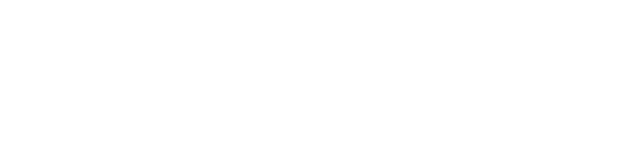
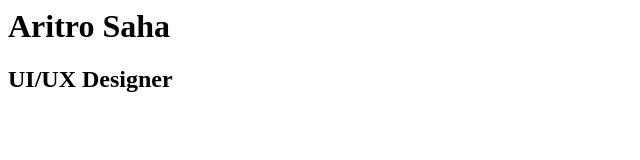
Before and after one commit to aritrosaha/aritrosaha.github.io, a plain HTML site: page index.html in a window 1280 px wide. Shown: the whole page, without its empty margins (0-640 px from the left). Drawn offline with Linux system fonts and the light colour scheme.

Commit message:
Update index.html

```diff
--- a/index.html
+++ b/index.html
@@ -1,2 +1,10 @@
 <html>
+<head>
+  <title>Aritro Saha Portfolio Website</title>
+</head>
+  <body>
+        <h1> Aritro Saha</h1>
+    <h2>UI/UX Designer</h2>
+  </body>
+
 </html>
```
